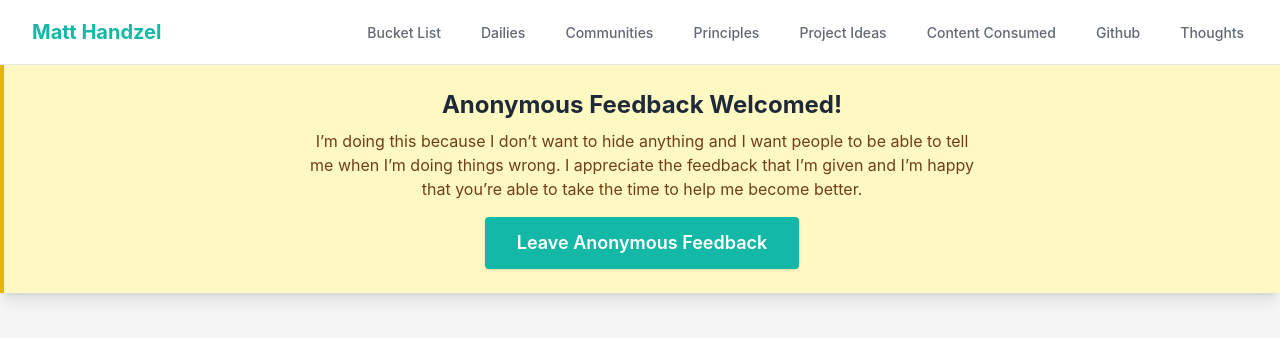
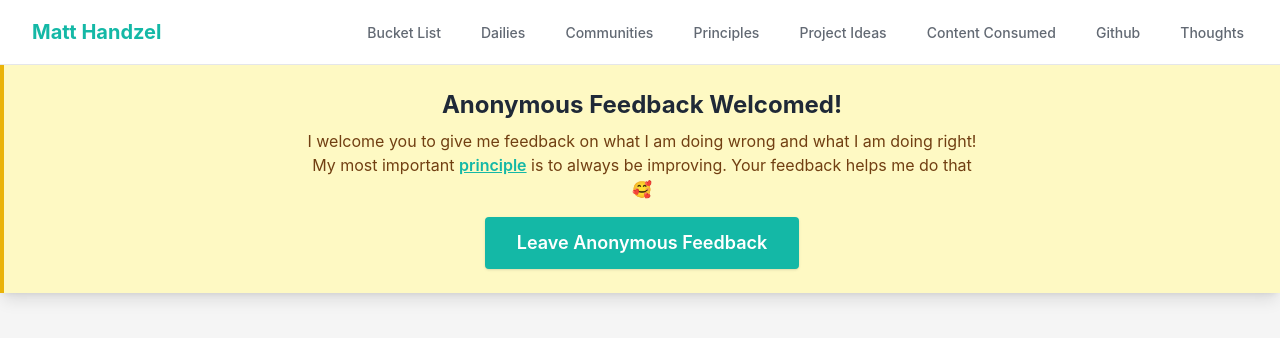
Before and after one commit to MattHandzel/website, a Next.js app in the folder website/: page / in a window 1280 px wide. Shown: the top 338 px of the page. Built offline with nearby package versions, Linux system fonts and the light colour scheme; no server answers.

Commit message:
adding anonymous feedback

```diff
--- a/website/pages/index.tsx
+++ b/website/pages/index.tsx
@@ -28,7 +28,7 @@ export default function Home({ content }: HomeProps) {
         <div className="bg-yellow-100 border-l-4 border-yellow-500 text-yellow-900 p-6 shadow-lg flex flex-col items-center justify-center text-center mb-8">
           <h2 className="text-2xl font-bold mb-2">Anonymous Feedback Welcomed!</h2>
           <p className="mb-4 max-w-2xl">
-            I’m doing this because I don’t want to hide anything and I want people to be able to tell me when I’m doing things wrong. I appreciate the feedback that I’m given and I’m happy that you’re able to take the time to help me become better.
+            I welcome you to give me feedback on what I am doing wrong and what I am doing right! My most important <a href="https://www.matthandzel.com/principles/" className="underline font-semibold">principle</a> is to always be improving. Your feedback helps me do that 🥰
           </p>
           <a
             href="https://www.admonymous.co/matthew-handzel"
```
